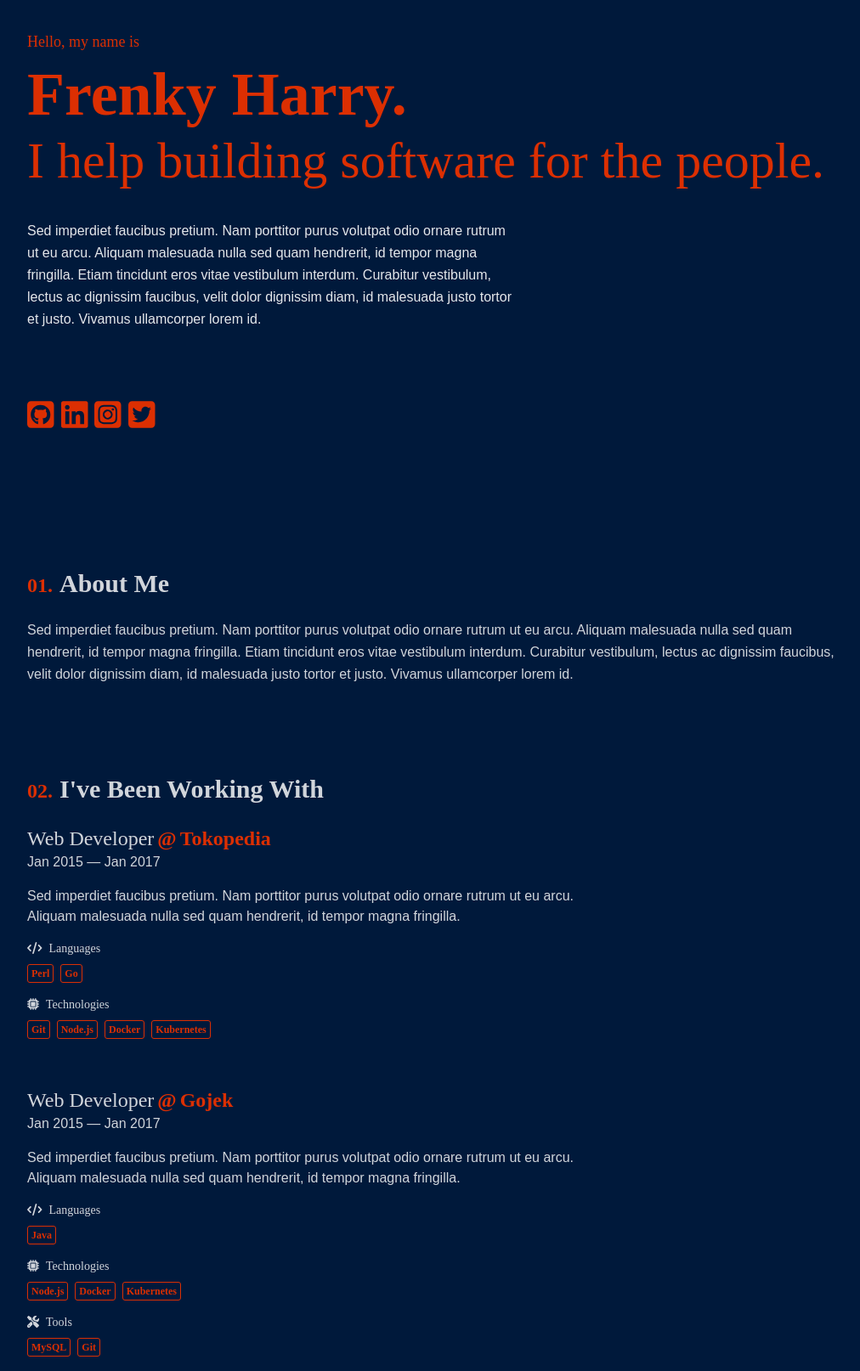
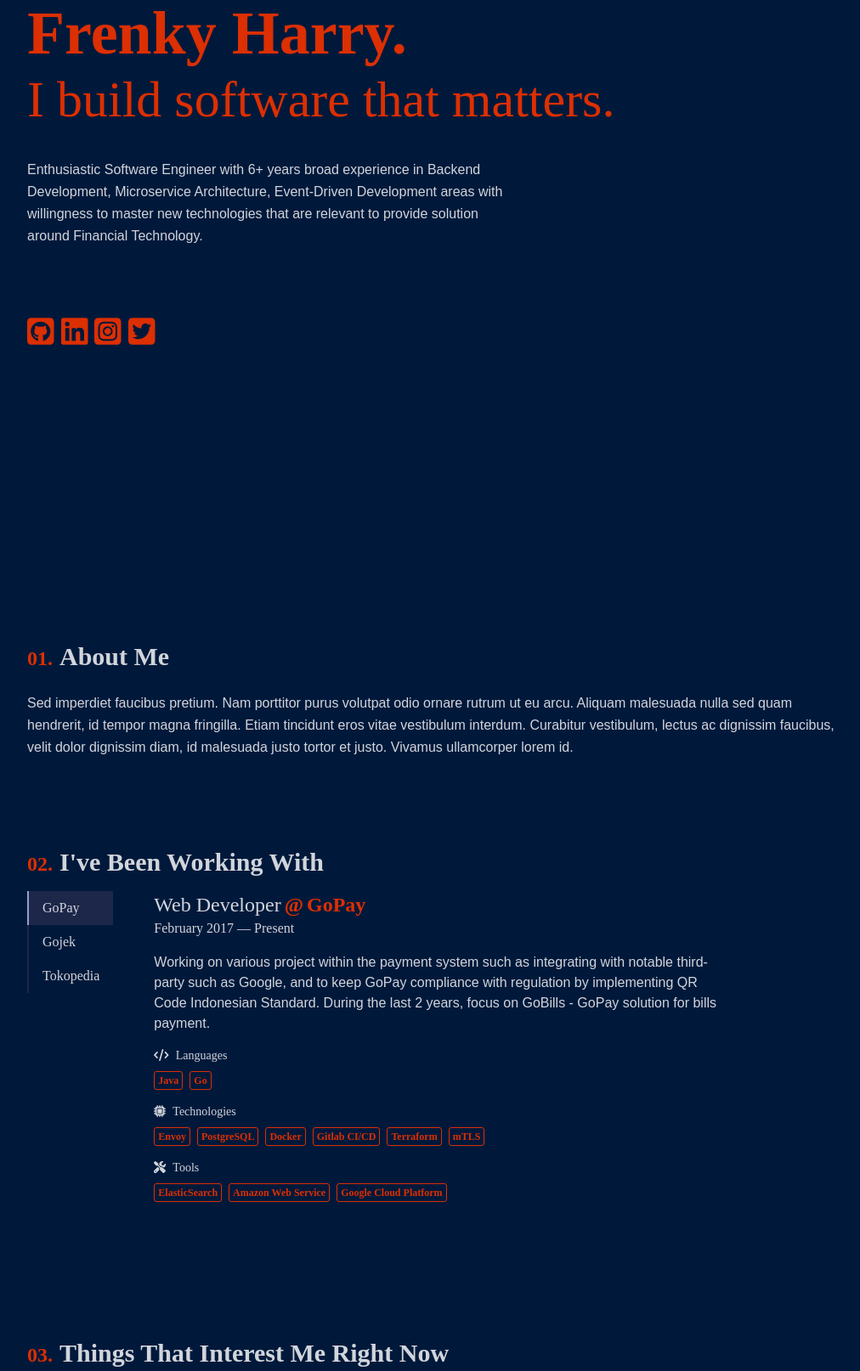
Before and after one commit to hyknerf/frenky.id, a Gatsby site: page / in a window 1280 px wide. Shown: the part 253-1867 px from the top of the page at 85% size, without its empty margins (128-1140 px from the left). Built offline with nearby package versions, Linux system fonts and the light colour scheme; Gatsby itself is replaced by a stand-in of ours.

Commit message:
some adjusments

```diff
--- a/package.json
+++ b/package.json
@@ -22,6 +22,7 @@
     "@fortawesome/free-brands-svg-icons": "^6.1.1",
     "@fortawesome/free-solid-svg-icons": "^6.1.1",
     "@fortawesome/react-fontawesome": "^0.2.0",
+    "@headlessui/react": "^1.6.6",
     "@mdx-js/mdx": "^1.6.22",
     "@mdx-js/react": "^1.6.22",
     "gatsby": "^4.18.2",
--- a/src/components/about.tsx
+++ b/src/components/about.tsx
@@ -2,7 +2,7 @@
 
 const About = () => {
   return (
-    <section className="pb-20 2xl:px-20">
+    <section className="min-h-full pb-20 2xl:px-20">
       <h2 className="text-3xl font-extrabold font-['paralucent'] before:content-['01.'] before:font-mono before:mr-2 text-gray-300 before:text-sun-500 before:text-2xl text-sun before:bottom-2">
         About Me
       </h2>
--- a/src/components/contact.tsx
+++ b/src/components/contact.tsx
@@ -14,11 +14,11 @@
 
       <div className="mx-auto mt-10 group">
         <a
-          className="p-4 border-2 rounded-lg group-hover:transition-all group-hover:border-4 border-sun-500 hover:cursor-pointer group-hover:bg-midnight-800"
+          className="p-4 transition-all ease-in border-2 rounded-lg eas group-hover:border-4 border-sun-500 hover:cursor-pointer group-hover:bg-midnight-800"
           href={"mailto:hello@frenky.id"}
         >
-          <span className="font-mono text-xl group-hover:transition-all text-sun-500 group-hover:font-bold ">
-            👋 Say Hello
+          <span className="font-mono text-xl transition-all ease-in text-sun-500 group-hover:font-bold">
+            Say Hello 👋
           </span>
         </a>
       </div>
--- a/src/components/credit.tsx
+++ b/src/components/credit.tsx
@@ -2,7 +2,7 @@
 
 const Credit = () => {
   return (
-    <section className="flex flex-col pt-20 pb-10 text-xs text-gray-300 gap-y-2">
+    <section className="flex flex-col pt-20 pb-10 text-xs text-midnight-500 gap-y-2">
       <p className="font-mono text-center">
         Designed and built by{" "}
         <a href="https://frenky.id" target={"_blank"}>
@@ -11,11 +11,11 @@
       </p>
       <p className="font-mono text-center">
         <a href="https://www.gatsbyjs.com/" target={"_blank"}>
-          GatsbyJS
+          Gatsby
         </a>{" "}
         +{" "}
         <a href="https://tailwindcss.com/" target={"_blank"}>
-          TailwindCSS
+          Tailwind
         </a>
       </p>
     </section>
--- a/src/components/experience/list.tsx
+++ b/src/components/experience/list.tsx
@@ -6,9 +6,10 @@
   faScrewdriverWrench,
 } from "@fortawesome/free-solid-svg-icons";
 import { FontAwesomeIcon } from "@fortawesome/react-fontawesome";
+import { Tab } from "@headlessui/react";
 import * as React from "react";
 import { Experience } from "../../types";
-import Tags from "../tag";
+import RoundedTags from "../tag";
 import Duration from "./duration";
 import Title from "./title";
 
@@ -17,9 +18,30 @@
 }
 
 const Experiences = (props: ExperiencesProp) => {
-  const experiences = props.experiences.map((item) => {
+  const experiencesTab = props.experiences.map((item) => {
     return (
-      <div className="flex-col mt-2">
+      <Tab>
+        {(state) => (
+          <div
+            className={
+              "text-left font-mono px-4 py-2 hover:bg-midnight-700 hover:transition-all ease-in duration-300 border-l-2" +
+              " " +
+              (state.selected
+                ? "bg-midnight-700  border-midnight-200"
+                : "bg-transparent border-midnight-800")
+            }
+          >
+            {item.company}
+          </div>
+        )}
+      </Tab>
+    );
+  });
+
+  const experiencesPanel = props.experiences.map((item) => {
+    return (
+      <Tab.Panel>
+        <div className="flex-col">
           <h3>
             <Title
               role={item.role}
@@ -27,14 +49,14 @@
               url={item.website}
             ></Title>
           </h3>
+          <div className="font-mono">
             <Duration
               start={item.duration.start}
               end={item.duration.end}
             ></Duration>
+          </div>
           <p className="max-w-2xl">
-          Sed imperdiet faucibus pretium. Nam porttitor purus volutpat odio
-          ornare rutrum ut eu arcu. Aliquam malesuada nulla sed quam hendrerit,
-          id tempor magna fringilla.
+            {item.description}
           </p>
           <div className="flex flex-col mt-4 gap-y-4">
             {item.languages.length > 0 && (
@@ -43,7 +65,7 @@
                   <FontAwesomeIcon icon={faCode}></FontAwesomeIcon>
                   <span className="ml-2">Languages</span>
                 </p>
-              <Tags texts={item.languages}></Tags>
+                <RoundedTags texts={item.languages}></RoundedTags>
               </div>
             )}
             <div className="">
@@ -51,7 +73,7 @@
                 <FontAwesomeIcon icon={faMicrochip}></FontAwesomeIcon>
                 <span className="ml-2">Technologies</span>
               </p>
-            <Tags texts={item.technologies}></Tags>
+              <RoundedTags texts={item.technologies}></RoundedTags>
             </div>
             {item.tools.length > 0 && (
               <div className="">
@@ -59,21 +81,35 @@
                   <FontAwesomeIcon icon={faScrewdriverWrench}></FontAwesomeIcon>
                   <span className="ml-2">Tools</span>
                 </p>
-              <Tags texts={item.tools}></Tags>
+                <RoundedTags texts={item.tools}></RoundedTags>
               </div>
             )}
           </div>
         </div>
+      </Tab.Panel>
     );
   });
 
+  const [selectedIndex, setSelectedIndex] = React.useState<number>(0);
+
   return (
-    <section className="mb-20 2xl:mx-20">
+    <section className="min-h-full mb-20 2xl:mx-20">
       <h2 className="text-3xl font-extrabold font-['paralucent'] before:content-['02.'] before:font-mono before:mr-2 text-gray-300 before:text-sun-500 before:text-2xl text-sun">
         I've Been Working With
       </h2>
-      <div className="flex flex-col gap-12 pt-4 pb-20 text-gray-300 first:-mt-4">
+      {/* <div className="flex flex-col gap-12 pt-4 pb-20 text-gray-300 first:-mt-4">
         {experiences}
+      </div> */}
+
+      <div className="flex gap-12 pt-4 pb-20 text-gray-300 first:-mt-4">
+        <Tab.Group
+          vertical
+          selectedIndex={selectedIndex}
+          onChange={setSelectedIndex}
+        >
+          <Tab.List className="flex flex-col">{experiencesTab}</Tab.List>
+          <Tab.Panels>{experiencesPanel}</Tab.Panels>
+        </Tab.Group>
       </div>
     </section>
   );
--- a/src/components/experience/title.tsx
+++ b/src/components/experience/title.tsx
@@ -1,5 +1,5 @@
 import * as React from "react";
-import Tags from "../tag";
+import RoundedTags from "../tag";
 
 export declare interface Title {
   technologies: Array<string>;
--- a/src/components/hero.tsx
+++ b/src/components/hero.tsx
@@ -1,23 +1,33 @@
 import * as React from "react";
-import Social from "./social";
+import { SocialLinks } from "../types";
+import SocialLinksIcon from "./social";
 
-const Hero = () => {
+export declare interface HeroProps {
+  name: string;
+  tagline: string;
+  description: string;
+  social: SocialLinks;
+}
+
+const Hero = (hero: HeroProps) => {
   return (
-    <section className="flex-row py-20">
+    <section className="flex-row min-h-screen py-2">
       <div className="font-mono text-lg text-sun-500">Hello, my name is</div>
-      <div className="mt-3 text-7xl font-bold font-['paralucent'] text-sun-500">Frenky Harry.</div>
+      <div className="mt-3 text-7xl font-bold font-['paralucent'] text-sun-500">
+        {hero.name}.
+      </div>
       <div className="mt-3 text-6xl font-medium font-['paralucent'] text-sun-500">
-        I help building software for the people.
+        {hero.tagline}
       </div>
-      <p className="max-w-xl mt-10 leading-relaxed text-gray-200 text-md">
-        Sed imperdiet faucibus pretium. Nam porttitor purus volutpat odio ornare
-        rutrum ut eu arcu. Aliquam malesuada nulla sed quam hendrerit, id tempor
-        magna fringilla. Etiam tincidunt eros vitae vestibulum interdum.
-        Curabitur vestibulum, lectus ac dignissim faucibus, velit dolor
-        dignissim diam, id malesuada justo tortor et justo. Vivamus ullamcorper
-        lorem id.
+      <p className="max-w-xl mt-10 leading-relaxed text-gray-300 text-md">
+        {hero.description}
       </p>
-      <Social></Social>
+      <SocialLinksIcon
+        github={hero.social.github}
+        twitter={hero.social.twitter}
+        linkedin={hero.social.linkedin}
+        instagram={hero.social.instagram}
+      ></SocialLinksIcon>
     </section>
   );
 };
--- a/src/components/interest.tsx
+++ b/src/components/interest.tsx
@@ -1,28 +1,27 @@
 import * as React from "react";
-import Tags from "./tag";
+import RoundedTags from "./tag";
 
-const Interest = () => {
+export declare interface CurrentInterestProps {
+  interests: Array<string>;
+}
+
+const CurrentInterest = (interests: CurrentInterestProps) => {
+  const renderedInterests = interests.interests.map((item) => {
+    return (
+      <p className="max-w-2xl my-6 leading-relaxed text-gray-300 text-md">
+        {item}
+      </p>
+    );
+  });
   return (
-    <section className="pb-20 2xl:px-20">
+    <section className="min-h-full pb-20 2xl:px-20">
       <h2 className="text-3xl font-extrabold font-['paralucent'] before:content-['03.'] before:font-mono before:mr-2 text-gray-300 before:text-sun-500 before:text-2xl text-sun before:bottom-2">
         Things That Interest Me Right Now
       </h2>
-      <p className="max-w-2xl my-6 leading-relaxed text-gray-300 text-md">
-        Web3 is one of recent phenomenon that caught my attention. It is
-        stunning how fast things moving in blockchain world, adoption and
-        technologies are one of many aspect that moving rapidly. Enthusiast
-        claim that this is the future, but I've yet to be convinced by that. But
-        learning something new will never hurt.
-      </p>
-      <p className="max-w-2xl my-6 leading-relaxed text-gray-300 text-md">
-        Other things that currently I like to do is learning the fundamentals. I
-        got my bachelor degree in Information Technolgy, so I don't have that
-        deep understanding of computers compared to others from Computer Science
-        school. It's fascinating to learn what's behind the technologies that I
-        use on daily basis professionally.
-      </p>
+
+      {renderedInterests}
     </section>
   );
 };
 
-export default Interest;
+export default CurrentInterest;
--- a/src/components/tag.tsx
+++ b/src/components/tag.tsx
@@ -4,16 +4,18 @@
   texts: Array<string>;
 }
 
-const Tags = (props: TagsProp) => {
-  const tags = props.texts.map((item) => {
+const RoundedTags = (tags: TagsProp) => {
+  const renderedTags = tags.texts.map((item) => {
     return (
-      <li className="group px-1 py-[2px] border-[1px] border-sun-500 text-white rounded-[3px] hover:bg-sun-500 hover:px-4 transition-all hover:cursor-none">
-        <pre className="text-xs font-bold text-sun-500 group-hover:text-gray-300">{item}</pre>
+      <li className="group px-1 py-[2px] border-[1px] border-sun-500 text-white rounded-[3px] hover:bg-sun-500 hover:px-4 transition-all hover:cursor-default">
+        <pre className="text-xs font-bold text-sun-500 group-hover:text-gray-300">
+          {item}
+        </pre>
       </li>
     );
   });
 
-  return <ul className="flex flex-wrap gap-2">{tags}</ul>;
+  return <ul className="flex flex-wrap gap-2">{renderedTags}</ul>;
 };
 
-export default Tags;
+export default RoundedTags;
--- a/src/pages/index.tsx
+++ b/src/pages/index.tsx
@@ -1,48 +1,41 @@
+import { Tab } from "@headlessui/react";
 import * as React from "react";
 import About from "../components/about";
 import Contact from "../components/contact";
 import Credit from "../components/credit";
 import Experiences from "../components/experience/list";
 import Hero from "../components/hero";
-import Interest from "../components/interest";
+import CurrentInterest from "../components/interest";
 import { SiteConfig } from "../types";
+import { Helmet } from "react-helmet";
+import { Script } from "gatsby";
 
 const config: SiteConfig = {
   name: "Frenky Harry",
-  title: "Frenky Harry Software Engineer Portfolio",
+  title: "Frenky Harry | Software Engineer",
+  tagline: "I build software that matters.",
+  description:
+    "Enthusiastic Software Engineer with 6+ years broad experience in Backend Development, Microservice Architecture, Event-Driven Development areas with willingness to master new technologies that are relevant to provide solution around Financial Technology.",
+  socialLinks: {
+    github: "https://github.com/hyknerf",
+    twitter: "https://twitter.com/hyknerf",
+    linkedin: "https://linkedin.com/u/frenkyharry",
+    instagram: "https://instagram.com/frenkyharry",
+  },
+  currentInterest: [
+    "Web3 is one of recent phenomenon that caught my attention. It is stunning how fast things moving in blockchain world, adoption and technologies are one of many aspect that moving rapidly. Enthusiast claim that this is the future, but I've yet to be convinced by that. But learning something new will never hurt.",
+    "Other things that currently I like to do is learning the fundamentals. I got my bachelor degree in Information Technolgy, so I don't have that deep understanding of computers compared to others from Computer Science school. It's fascinating to learn what's behind the technologies that I use on daily basis professionally.",
+  ],
   experiences: [
-    {
-      company: "Tokopedia",
-      website: "https://tokopedia.com",
-      role: "Web Developer",
-      duration: {
-        start: "Jan 2015",
-        end: "Jan 2017",
-      },
-      languages: ["Perl", "Go"],
-      technologies: ["Git", "Node.js", "Docker", "Kubernetes"],
-      tools: [],
-    },
-    {
-      company: "Gojek",
-      website: "https://gojek.com",
-      role: "Web Developer",
-      duration: {
-        start: "Jan 2015",
-        end: "Jan 2017",
-      },
-      languages: ["Java"],
-      technologies: ["Node.js", "Docker", "Kubernetes"],
-      tools: ["MySQL", "Git"],
-    },
     {
       company: "GoPay",
       website: "https://gopay.co.id",
       role: "Web Developer",
       duration: {
-        start: "Jan 2015",
-        end: "present",
+        start: "February 2017",
+        end: "Present",
       },
+      description: "Working on various project within the payment system such as integrating with notable third-party such as Google, and to keep GoPay compliance with regulation by implementing QR Code Indonesian Standard. During the last 2 years, focus on GoBills - GoPay solution for bills payment.",
       languages: ["Java", "Go"],
       technologies: [
         "Envoy",
@@ -54,22 +47,58 @@
       ],
       tools: ["ElasticSearch", "Amazon Web Service", "Google Cloud Platform"],
     },
+    {
+      company: "Gojek",
+      website: "https://gojek.com",
+      role: "Web Developer",
+      duration: {
+        start: "Jan 2015",
+        end: "Jan 2017",
+      },
+      description: "Gojek",
+      languages: ["Java"],
+      technologies: ["Node.js", "Docker", "Kubernetes"],
+      tools: ["MySQL", "Git"],
+    },
+    {
+      company: "Tokopedia",
+      website: "https://tokopedia.com",
+      role: "Web Developer",
+      duration: {
+        start: "January 2015",
+        end: "January 2017",
+      },
+      description: "Working with rapidly growing team from 4 people to 10+ people. The team responsible to protect user account credentials and improve login security.",
+      languages: ["Perl", "Go"],
+      technologies: ["MySQL", "Redis"],
+      tools: ["Git", "Jira", "Jenkins"],
+    },
   ],
 };
 
 // markup
 const IndexPage = () => {
   return (
+    <>
+      <Helmet>
+        <title>{config.title}</title>
+      </Helmet>
       <div className="text-white bg-midnight-900">
         <div className="container px-10 mx-auto pt-52 2xl:px-64 xl:px-40 md:px-20 sm:px-14">
-        <Hero></Hero>
+          <Hero
+            name={config.name}
+            tagline={config.tagline}
+            description={config.description}
+            social={config.socialLinks}
+          ></Hero>
           <About></About>
           <Experiences experiences={config.experiences}></Experiences>
-        <Interest></Interest>
+          <CurrentInterest interests={config.currentInterest}></CurrentInterest>
           <Contact></Contact>
           <Credit></Credit>
         </div>
       </div>
+    </>
   );
 };
 
--- a/tailwind.config.js
+++ b/tailwind.config.js
@@ -27,7 +27,7 @@
           600: "#e85d04",
           700: "#f48c06",
           800: "#faa307",
-          900: "ffba08",
+          900: "#ffba08",
         },
       },
     },
```
Also changed, not shown: src/components/social.tsx (+16 -10 lines), src/types.tsx (+12 -0 lines), 1 other file. Lines whose indentation alone changed are shown as unchanged.
